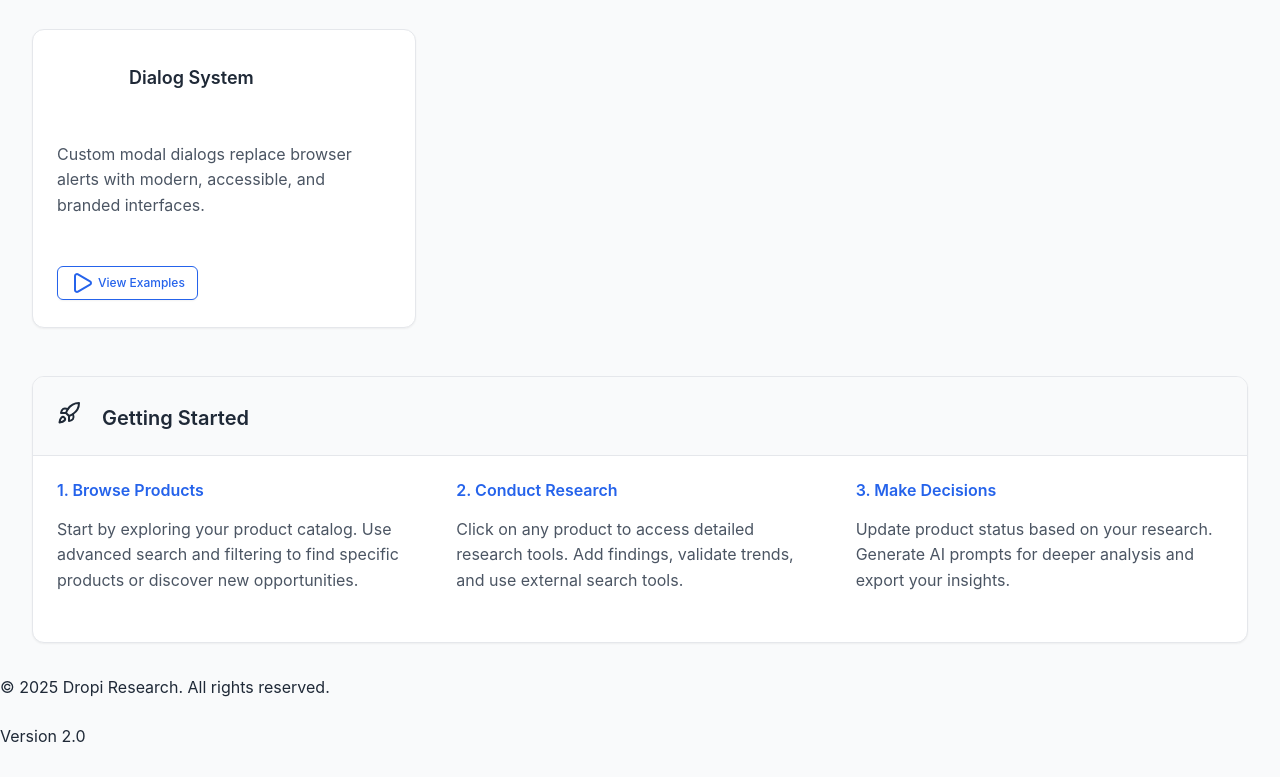
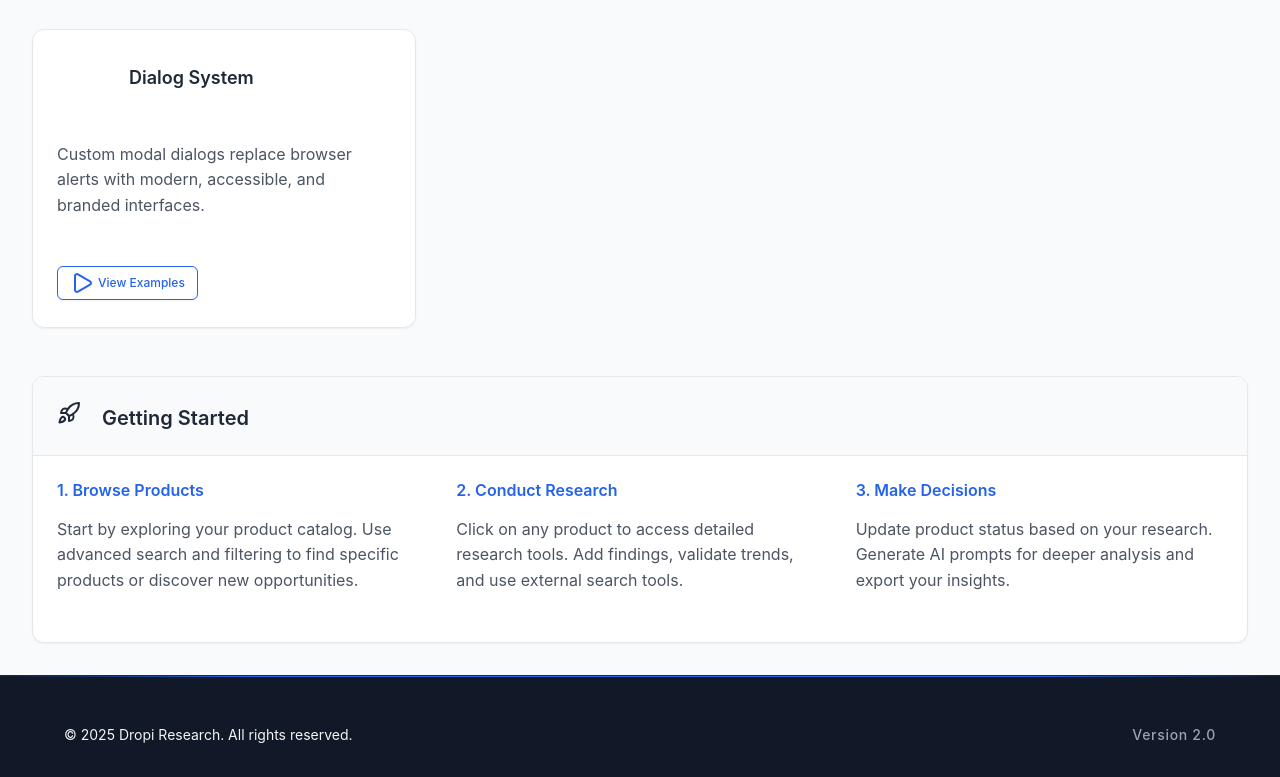
Before and after one commit to stevkazt/comfytech-research-hub, a plain HTML site: page index.html in a window 1280 px wide. Shown: the part 1220-1997 px from the top of the page. Drawn offline with nearby package versions, Linux system fonts and the light colour scheme; no server answers.

Commit message:
feat: add comprehensive footer component styles
✨ Features:
- Modern dark theme footer design
- Responsive layout (mobile-first approach)
- Elegant gradient top border with brand colors
- Smooth fade-in animation on appearance
- Professional typography and spacing

📱 Responsive Design:
- Mobile: centered, stacked layout
- Desktop: copyright left, version right
- Flexible spacing using design system variables

🎨 Design System Integration:
- Uses CSS custom properties from variables.css
- Follows modular architecture pattern
- Matches existing component aesthetics

📁 Files:
- Add: assets/css/components/footer.css (new component)
- Update: assets/css/main.css (import footer styles)
- Update: assets/css/main-modular.css (import footer styles)

The footer now provides a polished, professional appearance that
complements the existing design system with hover effects and
smooth transitions for enhanced user experience.

```diff
--- /dev/null
+++ b/assets/css/components/footer.css
@@ -0,0 +1,100 @@
+/* ==========================================================================
+   FOOTER COMPONENT STYLES
+   ========================================================================== */
+
+.footer {
+  background: var(--color-neutral-900);
+  color: var(--color-neutral-100);
+  padding: var(--spacing-xl) 0 var(--spacing-lg);
+  margin-top: auto;
+  border-top: 1px solid var(--color-neutral-800);
+  position: relative;
+}
+
+.footer::before {
+  content: '';
+  position: absolute;
+  top: 0;
+  left: 0;
+  right: 0;
+  height: 1px;
+  background: linear-gradient(
+    90deg,
+    transparent,
+    var(--color-primary-600) 20%,
+    var(--color-primary-600) 80%,
+    transparent
+  );
+}
+
+.footer-content {
+  max-width: 1200px;
+  margin: 0 auto;
+  padding: 0 var(--spacing-md);
+  text-align: center;
+  display: flex;
+  flex-direction: column;
+  gap: var(--spacing-xs);
+}
+
+.footer p {
+  margin: 0;
+  font-size: var(--font-size-sm);
+  line-height: 1.5;
+}
+
+.footer-version {
+  color: var(--color-neutral-400);
+  font-size: var(--font-size-xs);
+  font-weight: 500;
+  letter-spacing: 0.05em;
+}
+
+/* Responsive Design */
+@media (min-width: 768px) {
+  .footer-content {
+    flex-direction: row;
+    justify-content: space-between;
+    align-items: center;
+    text-align: left;
+  }
+
+  .footer-version {
+    text-align: right;
+  }
+}
+
+/* Dark theme adjustments (if needed) */
+@media (prefers-color-scheme: dark) {
+  .footer {
+    background: var(--color-neutral-900);
+    border-top-color: var(--color-neutral-700);
+  }
+}
+
+/* Hover effects for interactive elements */
+.footer a {
+  color: var(--color-neutral-200);
+  text-decoration: none;
+  transition: color 0.2s ease;
+}
+
+.footer a:hover {
+  color: var(--color-primary-400);
+}
+
+/* Animation for footer appearance */
+.footer {
+  animation: fadeInUp 0.6s ease-out;
+}
+
+@keyframes fadeInUp {
+  from {
+    opacity: 0;
+    transform: translateY(20px);
+  }
+  to {
+    opacity: 1;
+    transform: translateY(0);
+  }
+}
--- a/assets/css/main-modular.css
+++ b/assets/css/main-modular.css
@@ -66,6 +66,7 @@ LAST UPDATED: June 16, 2025 - Transitioned to modular architecture
 @import './components/modals.css';
 @import './components/forms.css';
 @import './components/header.css';
+@import './components/footer.css';
 
 /* ==========================================================================
    4. PAGES (Page-specific styles)
--- a/assets/css/main.css
+++ b/assets/css/main.css
@@ -66,6 +66,7 @@ LAST UPDATED: June 16, 2025 - Transitioned to modular architecture
 @import './components/modals.css';
 @import './components/forms.css';
 @import './components/header.css';
+@import './components/footer.css';
 
 /* ==========================================================================
    4. PAGES (Page-specific styles)
```
